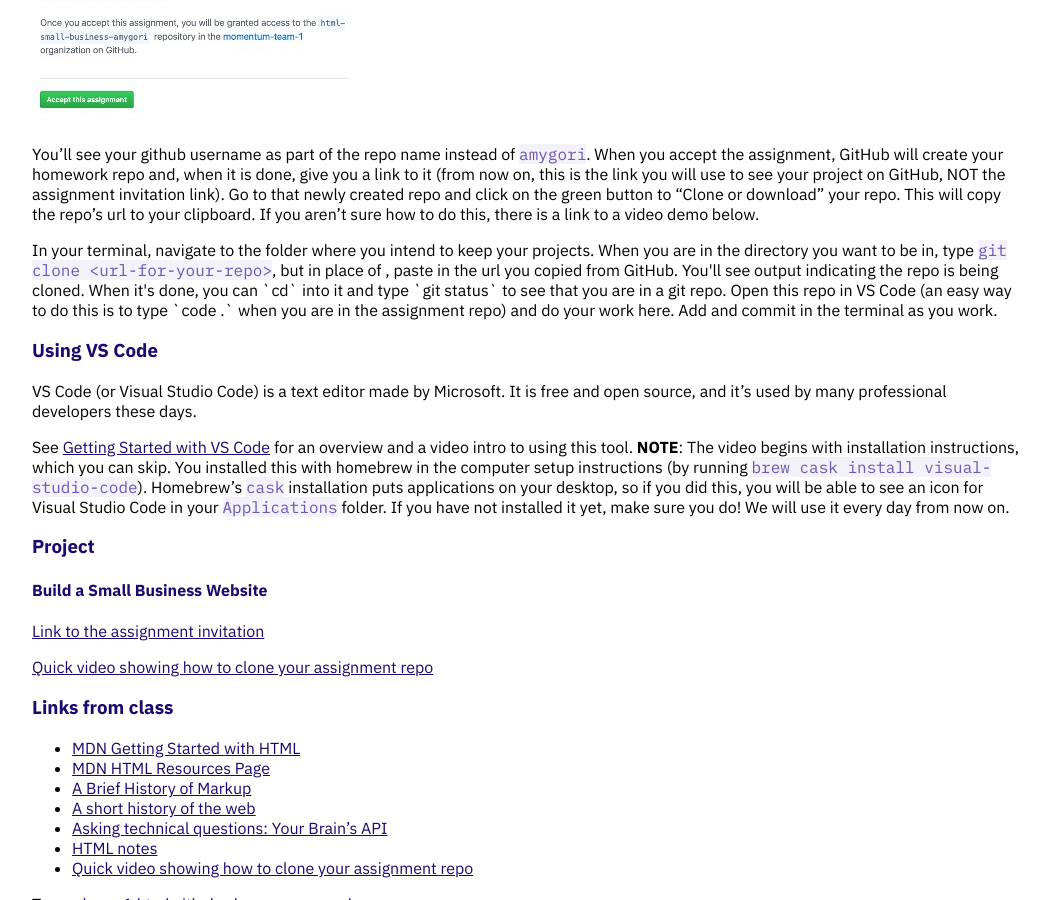
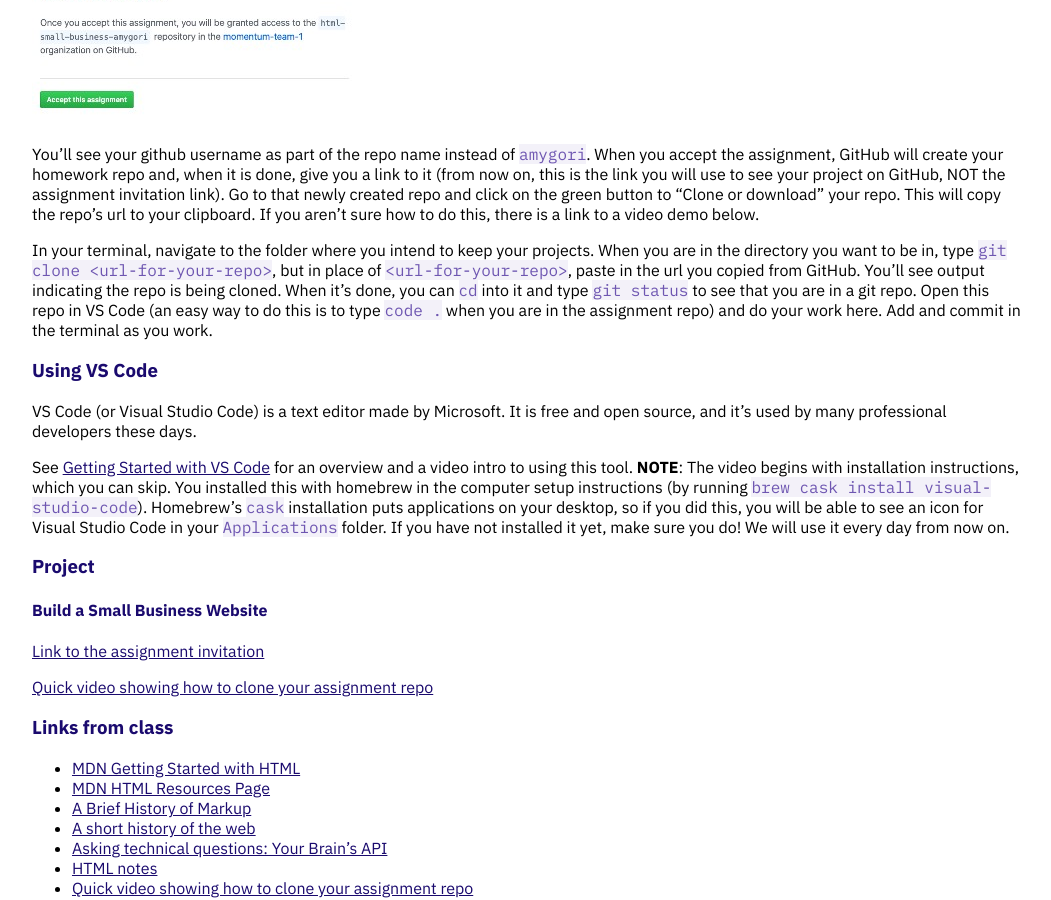
Before and after one commit to momentum-team-6/momentum-team-6.github.io, a Jekyll site: the page built from _posts/2020-11-04-html.md, in a window 1280 px wide and 900 px high, scrolled down 658 px. Shown: the whole window, without its empty margins (112-1163 px from the left). Built offline with Jekyll 4.4.1, drawn with Linux system fonts in a browser that asks for light colours; nearby versions of some CDN libraries.

Commit message:
Fix typo

```diff
--- a/_posts/2020-11-04-html.md
+++ b/_posts/2020-11-04-html.md
@@ -19,7 +19,7 @@ Each day we will share an assignment invitation here on this page. Clicking on t
 
 You'll see your github username as part of the repo name instead of `amygori`. When you accept the assignment, GitHub will create your homework repo and, when it is done, give you a link to it (from now on, this is the link you will use to see your project on GitHub, NOT the assignment invitation link). Go to that newly created repo and click on the green button to "Clone or download" your repo. This will copy the repo's url to your clipboard. If you aren't sure how to do this, there is a link to a video demo below.
 
-In your terminal, navigate to the folder where you intend to keep your projects. When you are in the directory you want to be in, type `git clone <url-for-your-repo>`, but in place of <url-for-your-repo>, paste in the url you copied from GitHub. You'll see output indicating the repo is being cloned. When it's done, you can `cd` into it and type `git status` to see that you are in a git repo. Open this repo in VS Code (an easy way to do this is to type `code .` when you are in the assignment repo) and do your work here. Add and commit in the terminal as you work.
+In your terminal, navigate to the folder where you intend to keep your projects. When you are in the directory you want to be in, type `git clone <url-for-your-repo>`, but in place of `<url-for-your-repo>`, paste in the url you copied from GitHub. You'll see output indicating the repo is being cloned. When it's done, you can `cd` into it and type `git status` to see that you are in a git repo. Open this repo in VS Code (an easy way to do this is to type `code .` when you are in the assignment repo) and do your work here. Add and commit in the terminal as you work.
 
 ### Using VS Code
 
```
